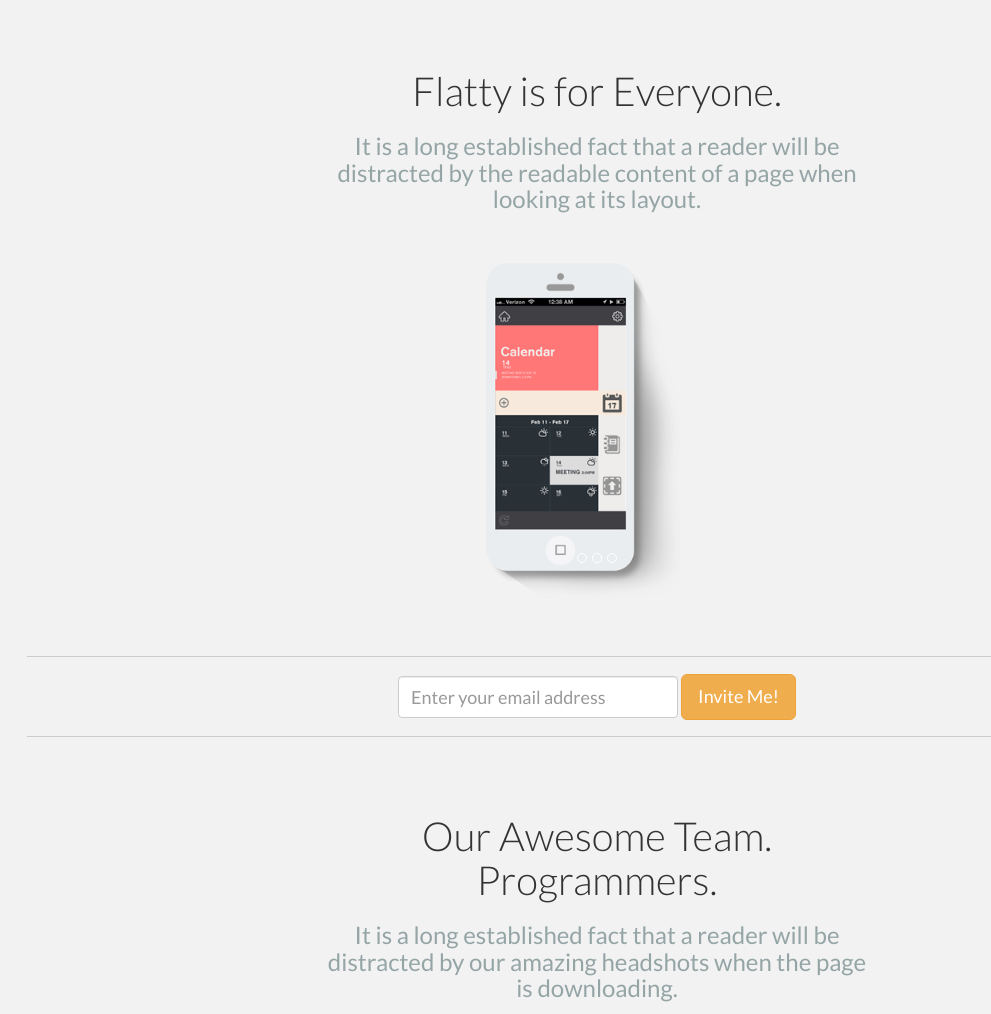
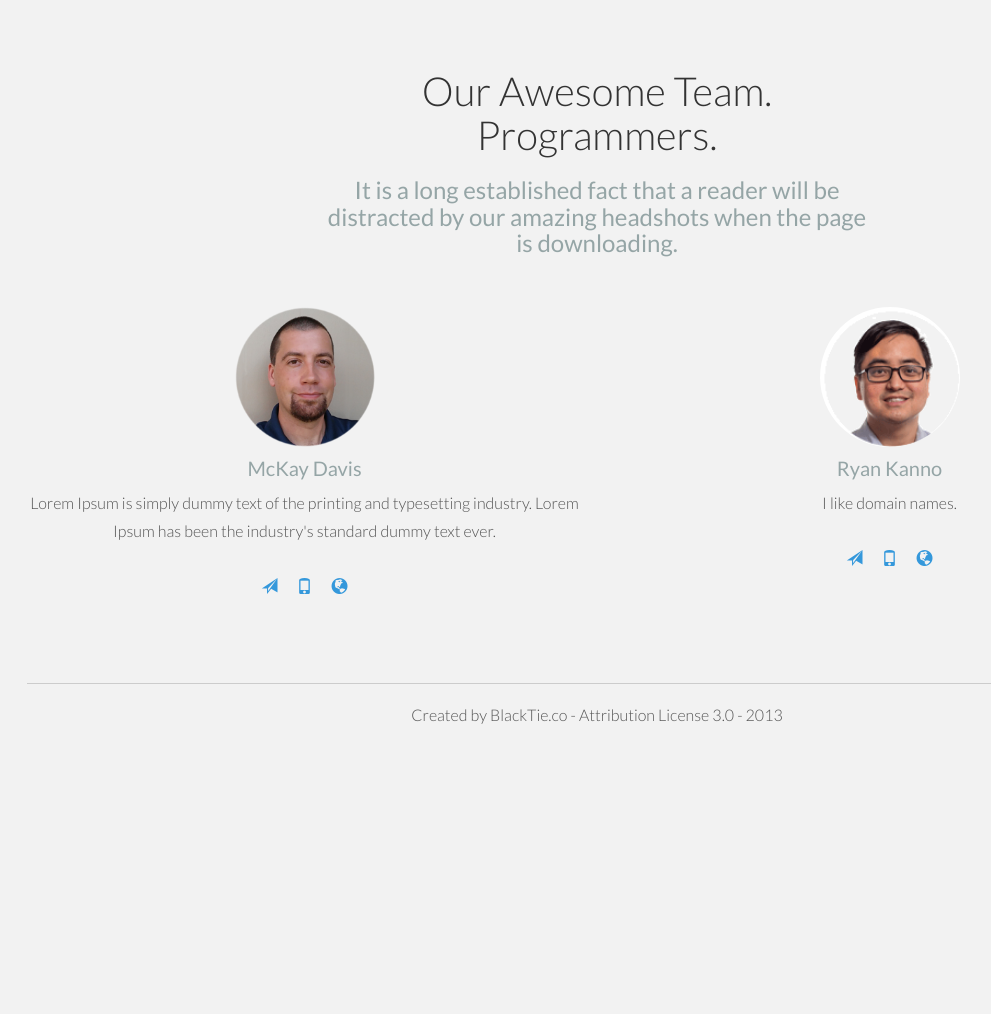
Before and after one commit to nko5/hicapacity, a website: page public/index.html in a window 1280 px wide. Shown: the part 1400-2414 px from the top of the page, without its empty margins (43-1034 px from the left). After the commit the page ends 2154 px from the top, so only its background shows below. Drawn offline with nearby package versions, Linux system fonts and the light colour scheme.

Commit message:
Added stuff

```diff
--- a/app.js
+++ b/app.js
@@ -68,7 +68,6 @@ function respond(res, text) {
   res.writeHead(200, "OK", {'Content-Type': 'text/html'});
   res.end(text);
 }
-
 
 
 function handle_register(req, res, user) {
--- a/public/index.html
+++ b/public/index.html
@@ -62,7 +62,7 @@
 					</form>
 				</div><!-- /col-lg-6 -->
 				<div class="col-lg-6">
-					<img class="img-responsive" src="/img/theme/ipad-hand.png" alt="">
+					<img class="img-responsive" src="/img/theme/ipad-hand-logo.png" alt="">
 				</div><!-- /col-lg-6 -->
 
 			</div><!-- /row -->
@@ -119,58 +119,6 @@
 	<div class="container">
 		<div class="row mt centered">
 			<div class="col-lg-6 col-lg-offset-3">
-				<h1>Flatty is for Everyone.</h1>
-				<h3>It is a long established fact that a reader will be distracted by the readable content of a page when looking at its layout.</h3>
-			</div>
-		</div><!-- /row -->
-
-		<! -- CAROUSEL -->
-		<div class="row mt centered">
-			<div class="col-lg-6 col-lg-offset-3">
-				<div id="carousel-example-generic" class="carousel slide" data-ride="carousel">
-				  <!-- Indicators -->
-				  <ol class="carousel-indicators">
-				    <li data-target="#carousel-example-generic" data-slide-to="0" class="active"></li>
-				    <li data-target="#carousel-example-generic" data-slide-to="1"></li>
-				    <li data-target="#carousel-example-generic" data-slide-to="2"></li>
-				  </ol>
-
-				  <!-- Wrapper for slides -->
-				  <div class="carousel-inner">
-				    <div class="item active">
-				      <img src="/img/theme/p01.png" alt="">
-				    </div>
-				    <div class="item">
-				      <img src="/img/theme/p02.png" alt="">
-				    </div>
-				    <div class="item">
-				      <img src="/img/theme/p03.png" alt="">
-				    </div>
-				  </div>
-				</div>
-			</div><!-- /col-lg-8 -->
-		</div><!-- /row -->
-	</div><! --/container -->
-
-	<div class="container">
-		<hr>
-		<div class="row centered">
-			<div class="col-lg-6 col-lg-offset-3">
-				<form class="form-inline" role="form">
-				  <div class="form-group">
-				    <input type="email" class="form-control" id="exampleInputEmail1" placeholder="Enter your email address">
-				  </div>
-				  <button type="submit" class="btn btn-warning btn-lg">Invite Me!</button>
-				</form>
-			</div>
-			<div class="col-lg-3"></div>
-		</div><!-- /row -->
-		<hr>
-	</div><!-- /container -->
-
-	<div class="container">
-		<div class="row mt centered">
-			<div class="col-lg-6 col-lg-offset-3">
 				<h1>Our Awesome Team.<br/>Programmers.</h1>
 				<h3>It is a long established fact that a reader will be
                     distracted by our amazing headshots when the page is
@@ -193,7 +141,7 @@
 			<div class="col-lg-6">
 				<img class="img-circle" src="/img/theme/ryan.png" width="140" alt="">
 				<h4>Ryan Kanno</h4>
-				<p>Lorem Ipsum is simply dummy text of the printing and typesetting industry. Lorem Ipsum has been the industry's standard dummy text ever.</p>
+                <p>I like domain names.</p>
 				<p>
                     <i class="glyphicon glyphicon-send"></i>
                     <i class="glyphicon glyphicon-phone"></i>
--- a/todoist.js
+++ b/todoist.js
@@ -95,7 +95,7 @@ module.exports = {
   getList: function(token, project) {
     return {};
   },
-  getProjects: function(token,project) {
+  getProjects: function(token, project) {
     return {};
   },
 
```
Also changed, not shown: public/img/theme/ipad-hand-logo.png (added).
